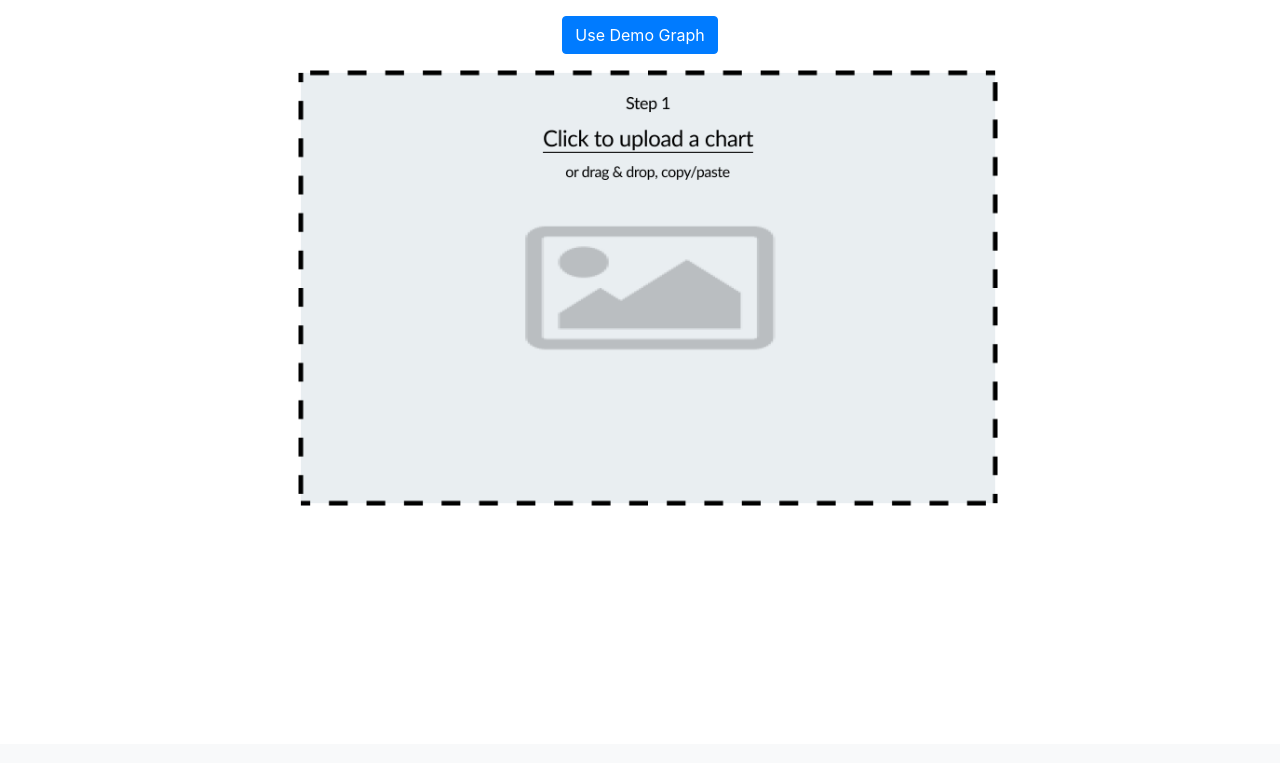
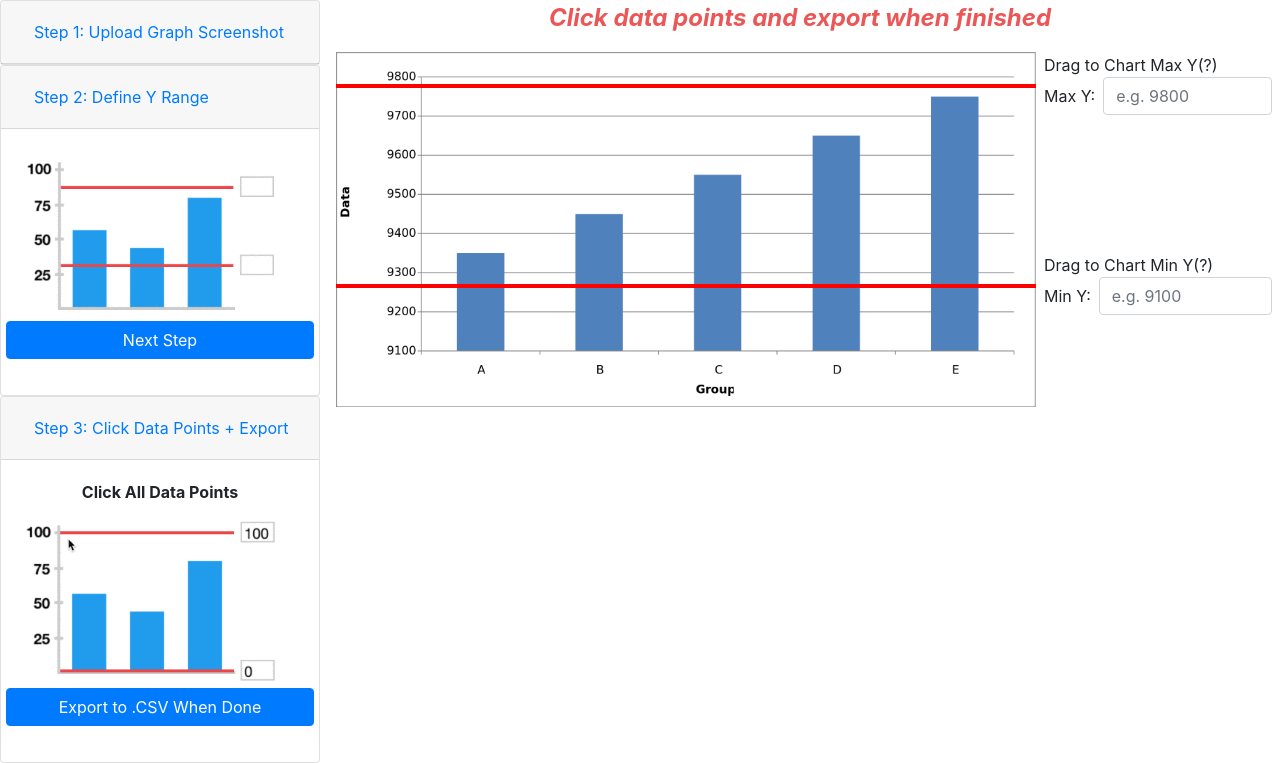
Before and after one commit to wcbayer17/graphextractor, a PHP site: page / in a window 1280 px wide. Shown: the part 56-819 px from the top of the page. Before the commit the page ends 562 px from the top, so only its background shows below. Run offline with PHP 8.4, Linux system fonts and the light colour scheme; some libraries are stand-ins or nearby versions.

Commit message:
added gifs and increased line click areas

```diff
--- a/home.html
+++ b/home.html
@@ -80,6 +80,7 @@
 			    </div>
 			    <div id="collapseThree" class="collapse" aria-labelledby="headingDefineYRange" data-parent="#accordion">
 			      <div class="card-body">
+			      	<img src="img/helpergif.gif" alt="Instructions Gif">
 						  <!-- Next Step Button -->
 						  <div class="form-group row">
 						      <button type="submit" class="btn btn-primary buttonForm" id="buttonSubmitSetMaxY" disabled>Next Step</button>
@@ -103,7 +104,7 @@
 			      	<div class="formClickInstructions">
 			        	Click All Data Points
 			        </div>
-
+			        	<img src="img/taphelper.gif" alt="Instructions Gif">
 							  <!-- Next Step Button -->
 							  <div class="form-group row">
 							      <a href="" id="buttonCsvExport" class="btn btn-primary buttonForm" disabled>Export to .CSV When Done	</a>
--- a/main.css
+++ b/main.css
@@ -6,6 +6,11 @@
 
 .sidePanel {
 	width: 320px;
+}
+
+img {
+	max-width: 95%;
+	max-height: 95%;
 }
 
 .app {
@@ -94,6 +99,17 @@
 	position: absolute;
 }
 
+/* Pseudo element maker */
+/*http://front-back.com/expand-clickable-areas-for-a-better-touch-experience*/
+.horizontalLine:after {
+	content: '';
+	position: absolute;
+	top: -10px;
+	bottom: -10px;
+	left: -10px;
+	right: -10px;
+}
+
 .dot {
 	height: 24px;
 	width: 24px;
--- a/main.js
+++ b/main.js
@@ -41,7 +41,6 @@
   const buttonHeadingFour = document.querySelector("#headingFour button");
   const buttonHeadingFive = document.querySelector("#headingFive button");
   const buttonSubmitSetMaxY = document.querySelector("#buttonSubmitSetMaxY");
-  const buttonSubmitSetYXAxis = document.querySelector("#buttonSubmitSetYXAxis");
   const buttonCsvExport = document.querySelector("#buttonCsvExport");
 
   // forms
@@ -300,3 +299,7 @@ buttonCsvExport.addEventListener("click", (event) => {
 appImage.addEventListener("click", (event) => {
   console.log(`${event.offsetY}, ${event.offsetX}`);
 })
+
+buttonDemoGraph.click();
+buttonSubmitSetMaxY.disabled = false;
+setTimeout(() => buttonSubmitSetMaxY.click(), 500);
```
Also changed, not shown: img/helpergif.gif (added), img/taphelper.gif (added).
